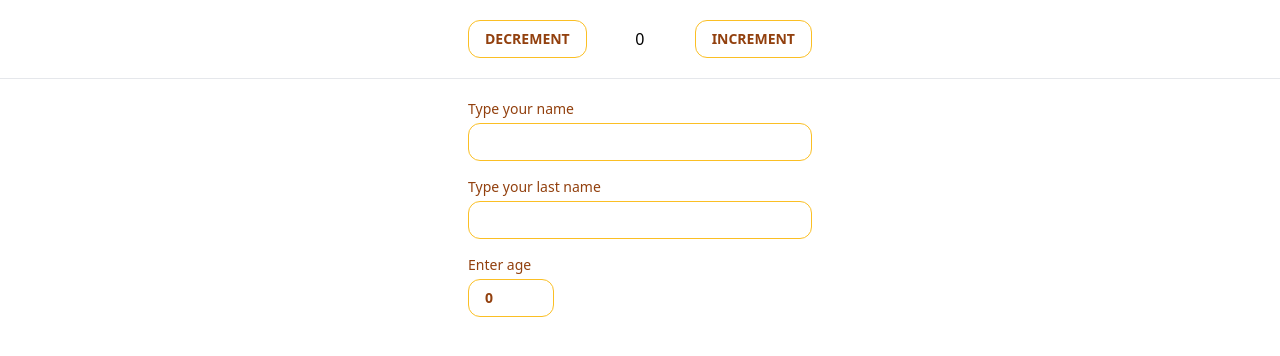
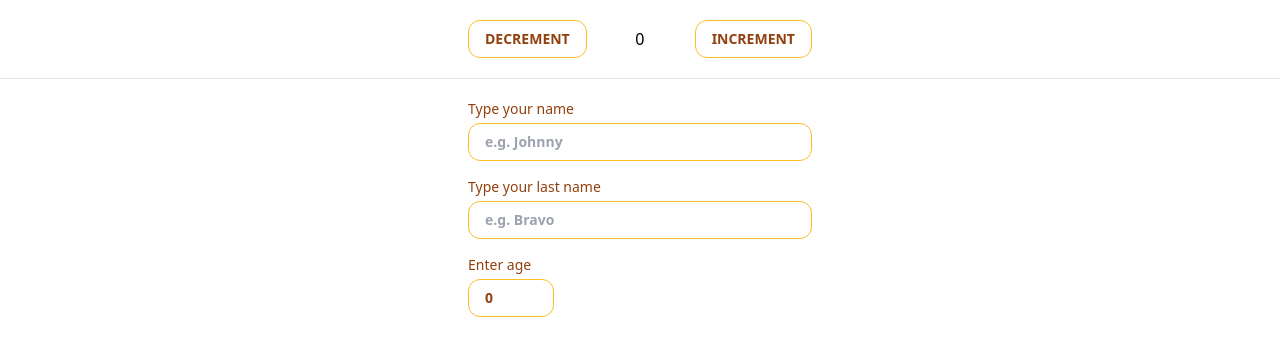
Before and after one commit to AlanLes/vue-vs-svelte, a Svelte app in the folder svelteapp/: page / in a window 1280 px wide. Shown: the top 356 px of the page. Built offline with nearby package versions, Linux system fonts and the light colour scheme.

Commit message:
add placeholder for both Forms

```diff
--- a/svelteapp/src/components/Form.svelte
+++ b/svelteapp/src/components/Form.svelte
@@ -9,12 +9,12 @@
 <form class="flex flex-col max-w-sm m-auto px-5 mt-5 gap-2">
 	<label for="firstName" class="text-sm text-yellow-800 mb-2">
 		Type your name
-		<input bind:value="{firstName}" id="firstName" type="text" class="w-full px-4 py-2 mt-1 font-semibold rounded-xl border border-yellow-400 focus:outline-none focus:ring-2 focus:ring-yellow-600 focus:ring-offset-2">
+		<input bind:value="{firstName}" id="firstName" type="text" placeholder="e.g. Johnny" class="w-full px-4 py-2 mt-1 font-semibold rounded-xl border border-yellow-400 focus:outline-none focus:ring-2 focus:ring-yellow-600 focus:ring-offset-2">
 	</label>
 
 	<label for="lastName" class="text-sm text-yellow-800 mb-2">
 		Type your last name
-		<input bind:value="{lastName}" id="lastName" type="text" class="w-full px-4 py-2 mt-1 font-semibold rounded-xl border border-yellow-400 focus:outline-none focus:ring-2 focus:ring-yellow-600 focus:ring-offset-2">
+		<input bind:value="{lastName}" id="lastName" type="text" placeholder="e.g. Bravo" class="w-full px-4 py-2 mt-1 font-semibold rounded-xl border border-yellow-400 focus:outline-none focus:ring-2 focus:ring-yellow-600 focus:ring-offset-2">
 	</label>
 
 	<label for="age" class="text-sm text-yellow-800 mb-2">
```
Also changed, not shown: 1 other file (tests, documents, lock files or other folders).
